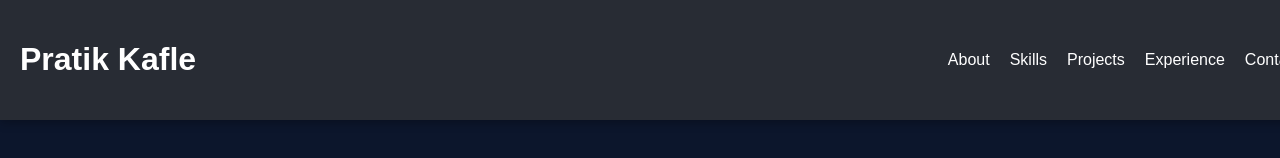
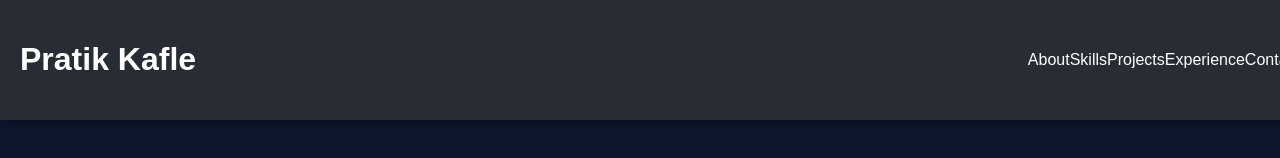
Before and after one commit to pratikkafle608/my-portfolio, a React (Create React App) app: page / in a window 1280 px wide. Shown: the top 158 px of the page. Built offline with nearby package versions, Linux system fonts and the light colour scheme.

Commit message:
Update Header.css

```diff
--- a/src/components/Header.css
+++ b/src/components/Header.css
@@ -16,7 +16,7 @@
 }
 
 .header nav a {
-  margin-right: 20px;
+  margin-right: 0px;
   color: white;
   text-decoration: none;
 }
```
